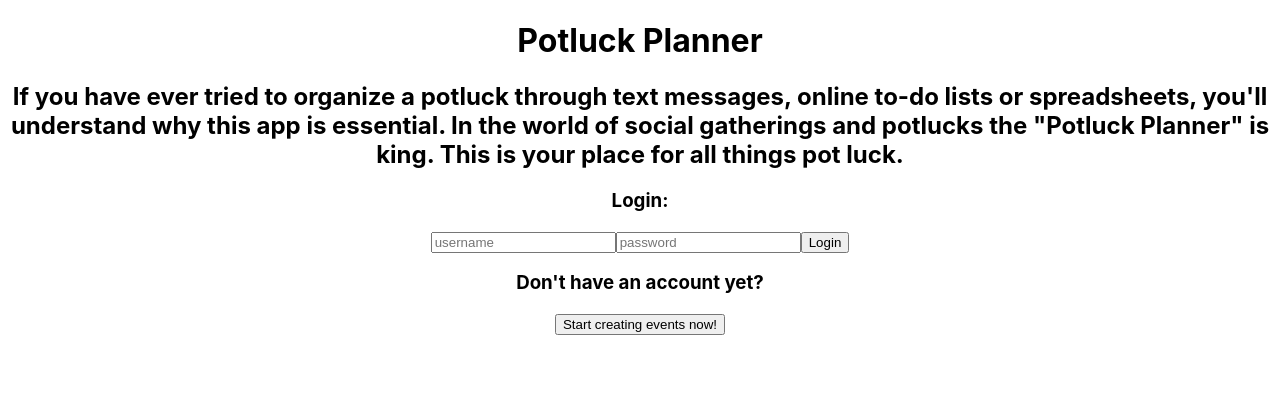
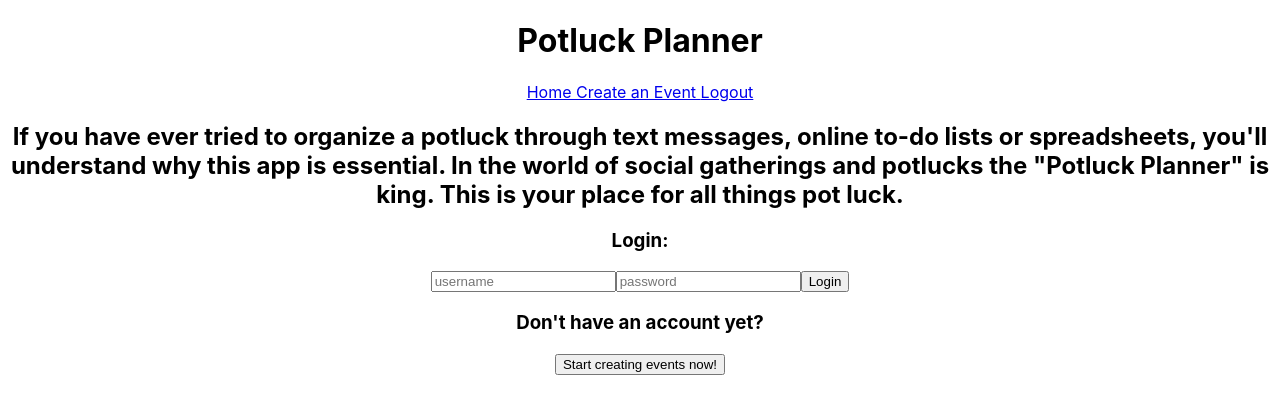
Before and after one commit to Potluck-Planner-1-Oct2021/front-end, a React (Create React App) app in the folder potluck-planner/: page / in a window 1280 px wide. Shown: the top 414 px of the page. Built offline with nearby package versions, Linux system fonts and the light colour scheme.

Commit message:
added navbar

```diff
--- a/potluck-planner/src/App.js
+++ b/potluck-planner/src/App.js
@@ -6,12 +6,14 @@ import CreateEvent from './components/CreateEvent';
 import ViewEvent from './components/ViewEvent'
 import LandingPage from './components/LandingPage'
 import ProtectedRoute from './components/ProtectedRoute'
+import NavBar from './components/NavBar';
 
 function App() {
   return (
     <div className="App">
     <header>
       <h1>Potluck Planner</h1>
+      <NavBar />
     </header>
         {/* <ViewEvent></ViewEvent>
         <Home />
--- /dev/null
+++ b/potluck-planner/src/components/NavBar.js
@@ -0,0 +1,15 @@
+import React from 'react';
+import { NavLink } from 'react-router-dom';
+import logout from './../utils/logout'
+
+const NavBar = () => {
+    return(
+    <nav>
+        <NavLink to ='/dashboard'>Home </NavLink>
+        <NavLink to='/create'>Create an Event </NavLink>
+        <NavLink onClick={logout} to='/'>Logout </NavLink>
+    </nav>
+    )
+}
+
+export default NavBar;
```
Also changed, not shown: 1 other file (tests, documents, lock files or other folders).
